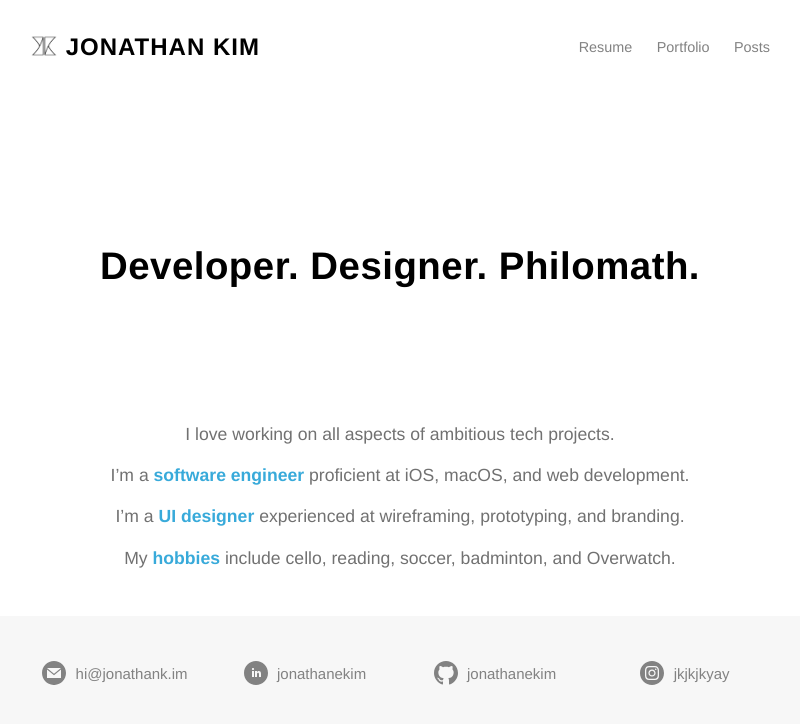
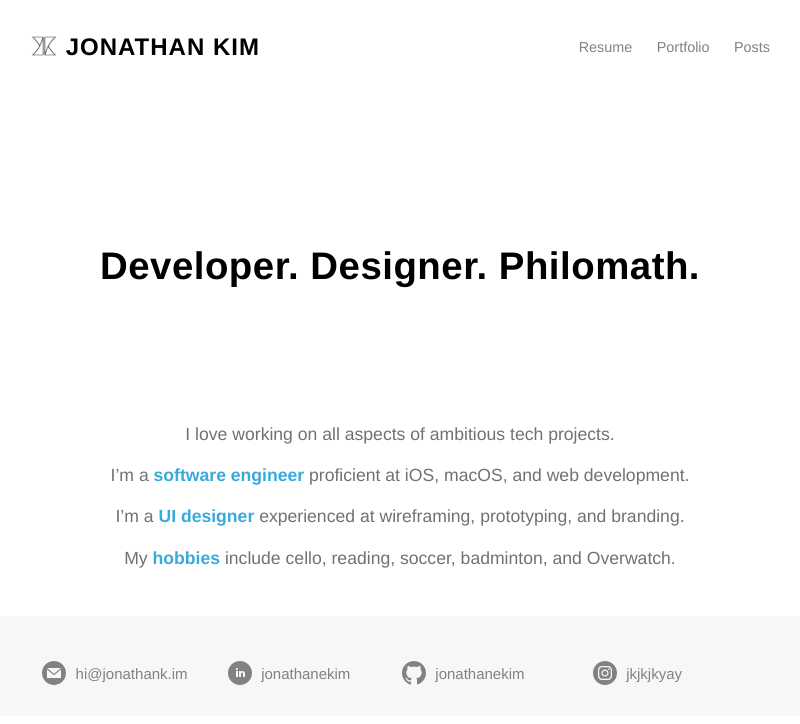
Before and after one commit to jonathanekim/jonathanekim.github.io, a Jekyll site: the page built from index.md, in a window 1280 px wide. Shown: the top 724 px of the page, without its empty margins (240-1040 px from the left). Built offline with Jekyll 4.4.1, drawn with Linux system fonts in a browser that asks for light colours.

Commit message:
Fix CSS.

```diff
--- a/_sass/minima.scss
+++ b/_sass/minima.scss
@@ -9,6 +9,7 @@
 $text-color: #717171 !default;
 $header-color: #000 !default;
 $background-color: #fff !default;
+$footer-background-color: #f7f7f7 !default;
 $brand-color: #38aada !default;
 $grey-color: #828282 !default;
 $grey-color-light: lighten($grey-color, 30%) !default;
--- a/_sass/minima/_layout.scss
+++ b/_sass/minima/_layout.scss
@@ -102,7 +102,7 @@
  */
 
 .site-footer {
-  background-color: #f7f7f7;
+  background-color: $footer-background-color;
   padding: $spacing-unit 0;
 }
 
@@ -149,11 +149,6 @@
   color: $grey-color;
   text-align: justify;
   @extend %clearfix;
-  &:after {
-    content: "";
-    width: 100%;
-    display: inline-block;
-  }
 }
 
 .footer-col {
@@ -210,7 +205,7 @@
   p {
     @include relative-font-size(1.1);
     text-align: center;
-    animation: delayedfadein 2s;
+    animation: delayedfadein 3s;
   }
 }
 
@@ -218,20 +213,7 @@
   0% {
     opacity: 0;
   }
-  50% {
-    opacity: 0;
-  }
-  100% {
-    opacity: 1;
-  }
-  animation: delayedfadein 2s;
-}
-
-@keyframes delayedfadein {
-  0% {
-    opacity: 0;
-  }
-  50% {
+  70% {
     opacity: 0;
   }
   100% {
```
